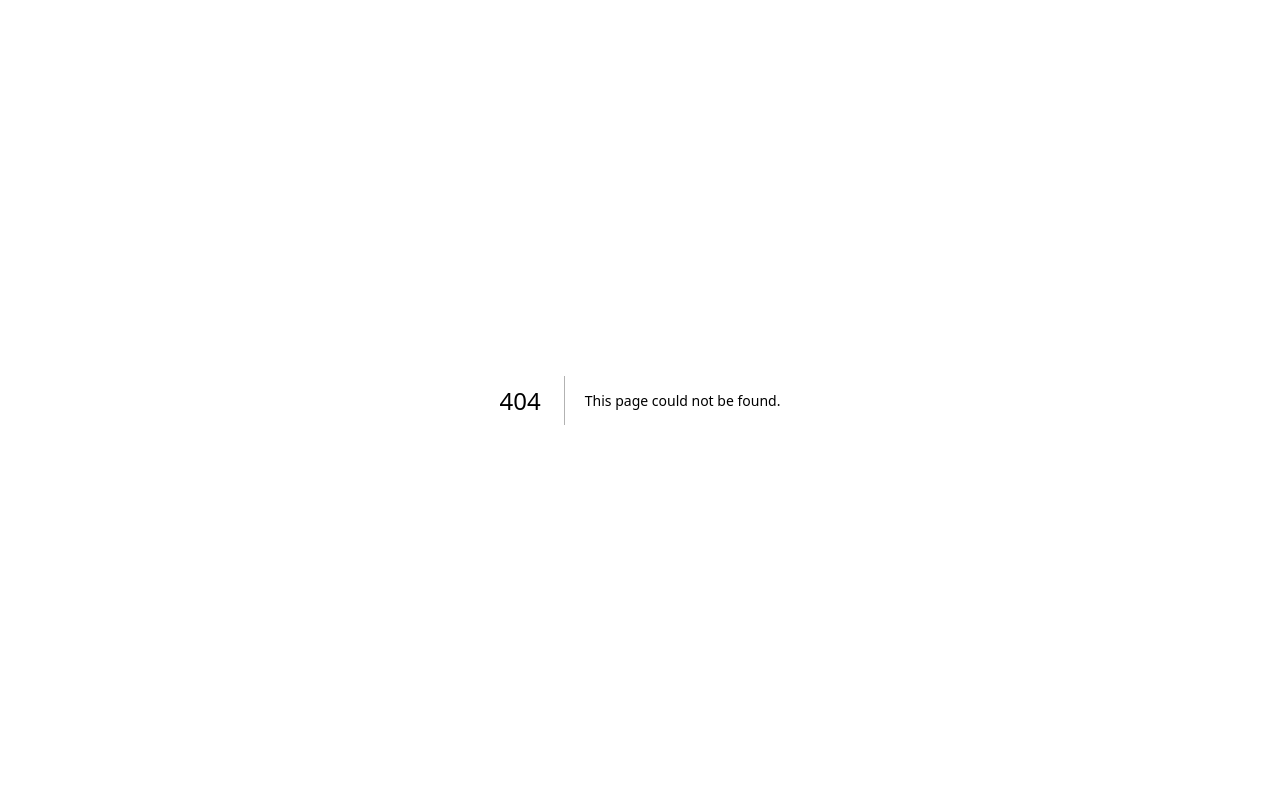
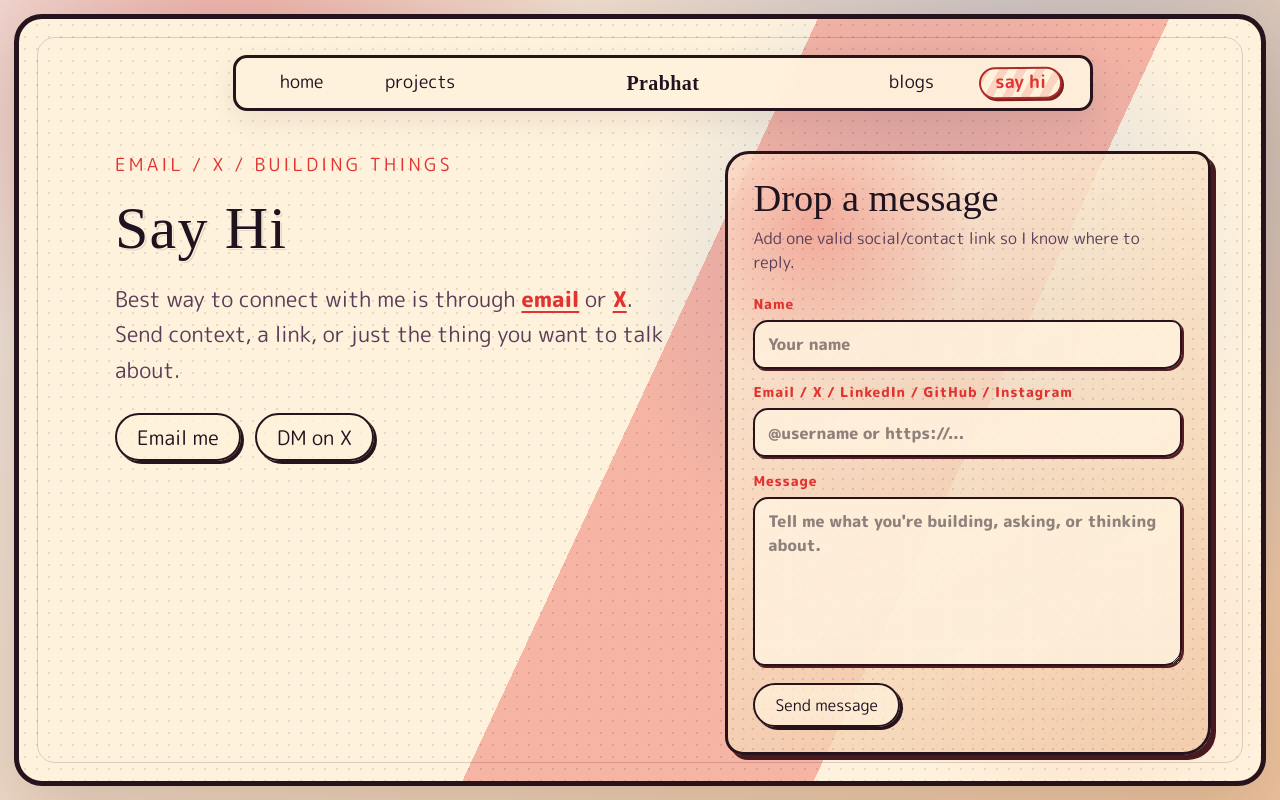
Before and after one commit to Rac-exe/Portfolio-Website, a Next.js app: page /say-hi in a window 1280 px wide. Before the commit this address had no page. Built offline with nearby package versions, Linux system fonts and the light colour scheme; a web font is replaced by a local one.

Commit message:
Build say hi contact page

```diff
--- a/app/components/ComicNav.tsx
+++ b/app/components/ComicNav.tsx
@@ -10,14 +10,14 @@ const LEFT_LINKS = [
 
 const RIGHT_LINKS = [
   { label: "blogs", href: "/blog" },
-  { label: "contact me", href: "/contact" },
+  { label: "say hi", href: "/say-hi" },
 ];
 
 export default function ComicNav() {
   const pathname = usePathname();
 
   return (
-    <header className="site-header fixed left-0 right-0 top-7 z-50">
+    <header className="site-header">
       <nav className="comic-nav mx-auto grid grid-cols-[1fr_auto_1fr] items-center text-lg shadow-sm">
         <div className="nav-side flex min-w-0 justify-start">
           {LEFT_LINKS.map((link) => (
--- a/app/contact/page.tsx
+++ b/app/contact/page.tsx
@@ -1,20 +1,5 @@
-import ComicNav from "../components/ComicNav";
+import { redirect } from "next/navigation";
 
 export default function ContactPage() {
-  return (
-    <main className="comic-stage">
-      <ComicNav />
-      <section className="comic-page flex items-center justify-center px-8 pb-12 pt-32 text-center sm:px-12 md:px-20 lg:px-24">
-        <div>
-          <p className="text-5xl">Contact me</p>
-          <a
-            className="mt-4 block text-2xl text-[var(--accent)]"
-            href="mailto:prabhatbajpai2005@gmail.com"
-          >
-            prabhatbajpai2005@gmail.com
-          </a>
-        </div>
-      </section>
-    </main>
-  );
+  redirect("/say-hi");
 }
--- /dev/null
+++ b/app/say-hi/SayHiForm.tsx
@@ -0,0 +1,100 @@
+"use client";
+
+import { type FormEvent, useState } from "react";
+
+type FormState = "idle" | "sending" | "sent" | "error";
+
+export default function SayHiForm() {
+  const [state, setState] = useState<FormState>("idle");
+  const [error, setError] = useState("");
+
+  async function handleSubmit(event: FormEvent<HTMLFormElement>) {
+    event.preventDefault();
+    setState("sending");
+    setError("");
+
+    const form = event.currentTarget;
+    const formData = new FormData(form);
+
+    try {
+      const response = await fetch("/api/say-hi", {
+        method: "POST",
+        body: JSON.stringify({
+          name: formData.get("name"),
+          reply: formData.get("reply"),
+          message: formData.get("message"),
+          company: formData.get("company"),
+        }),
+      });
+      const payload = (await response.json()) as { error?: string };
+
+      if (!response.ok) {
+        throw new Error(payload.error ?? "Could not send message right now.");
+      }
+
+      form.reset();
+      setState("sent");
+    } catch (caughtError) {
+      setState("error");
+      setError(caughtError instanceof Error ? caughtError.message : "Could not send message right now.");
+    }
+  }
+
+  return (
+    <form className="say-hi-form" onSubmit={handleSubmit}>
+      <input
+        aria-hidden="true"
+        autoComplete="off"
+        className="say-hi-honeypot"
+        name="company"
+        tabIndex={-1}
+        type="text"
+      />
+
+      <label>
+        <span>Name</span>
+        <input maxLength={80} name="name" placeholder="Your name" type="text" />
+      </label>
+
+      <label>
+        <span>Email / X / LinkedIn / GitHub / Instagram</span>
+        <input
+          maxLength={160}
+          name="reply"
+          placeholder="@username or https://..."
+          required
+          type="text"
+        />
+      </label>
+
+      <label>
+        <span>Message</span>
+        <textarea
+          maxLength={1600}
+          name="message"
+          placeholder="Tell me what you're building, asking, or thinking about."
+          required
+          rows={6}
+        />
+      </label>
+
+      <div className="say-hi-form-footer">
+        <button className="comic-button px-5 py-2 text-xl" disabled={state === "sending"} type="submit">
+          {state === "sending" ? "Sending..." : "Send message"}
+        </button>
+
+        {state === "sent" ? (
+          <p className="say-hi-status" role="status">
+            Message sent. I&apos;ll get back when I can.
+          </p>
+        ) : null}
+
+        {state === "error" ? (
+          <p className="say-hi-status say-hi-status-error" role="alert">
+            {error}
+          </p>
+        ) : null}
+      </div>
+    </form>
+  );
+}
--- /dev/null
+++ b/app/say-hi/page.tsx
@@ -0,0 +1,106 @@
+import ComicNav from "../components/ComicNav";
+import ComicScrollFrame from "../components/ComicScrollFrame";
+import SayHiForm from "./SayHiForm";
+
+const SOCIALS = [
+  {
+    label: "GitHub",
+    href: "https://github.com/Rac-exe",
+    icon: (
+      <path d="M12 2.2a10 10 0 0 0-3.2 19.5c.5.1.7-.2.7-.5v-1.9c-2.9.6-3.5-1.2-3.5-1.2-.5-1.1-1.1-1.4-1.1-1.4-.9-.6.1-.6.1-.6 1 .1 1.5 1 1.5 1 .9 1.5 2.3 1.1 2.9.8.1-.6.3-1.1.6-1.3-2.3-.3-4.7-1.1-4.7-5A3.9 3.9 0 0 1 6.4 9c-.1-.3-.4-1.3.1-2.7 0 0 .8-.3 2.7 1a9.5 9.5 0 0 1 5 0c1.9-1.3 2.7-1 2.7-1 .5 1.4.2 2.4.1 2.7a3.9 3.9 0 0 1 1 2.7c0 3.9-2.4 4.7-4.7 5 .4.3.7 1 .7 2v2.5c0 .3.2.6.7.5A10 10 0 0 0 12 2.2Z" />
+    ),
+  },
+  {
+    label: "LinkedIn",
+    href: "https://www.linkedin.com/in/prabhat-bajpai",
+    icon: (
+      <path d="M5 8.2h3.1V19H5V8.2Zm1.6-4.9a1.8 1.8 0 1 1 0 3.6 1.8 1.8 0 0 1 0-3.6ZM10 8.2h3v1.5h.1c.4-.8 1.5-1.8 3.1-1.8 3.3 0 3.9 2.2 3.9 5V19H17v-5.4c0-1.3 0-2.9-1.8-2.9s-2 1.4-2 2.8V19H10V8.2Z" />
+    ),
+  },
+  {
+    label: "X",
+    href: "https://x.com/PrabhatAstrix",
+    icon: <path d="M4 4h4.1l4.1 5.4L16.8 4H20l-6.3 7.4L20.5 20h-4.1l-4.7-6.1L6.5 20H3.3l6.8-8L4 4Zm2.2 1.7 11 12.6h1.1L7.3 5.7H6.2Z" />,
+  },
+  {
+    label: "Instagram",
+    href: "https://instagram.com/Prabhat.whynot",
+    icon: (
+      <path d="M8 3.5h8A4.5 4.5 0 0 1 20.5 8v8a4.5 4.5 0 0 1-4.5 4.5H8A4.5 4.5 0 0 1 3.5 16V8A4.5 4.5 0 0 1 8 3.5Zm0 2A2.5 2.5 0 0 0 5.5 8v8A2.5 2.5 0 0 0 8 18.5h8a2.5 2.5 0 0 0 2.5-2.5V8A2.5 2.5 0 0 0 16 5.5H8Zm4 3.2a3.3 3.3 0 1 1 0 6.6 3.3 3.3 0 0 1 0-6.6Zm0 2a1.3 1.3 0 1 0 0 2.6 1.3 1.3 0 0 0 0-2.6Zm4.1-2.4a.8.8 0 1 1 0 1.6.8.8 0 0 1 0-1.6Z" />
+    ),
+  },
+  {
+    label: "Email",
+    href: "mailto:prabhatbajpai2005@gmail.com",
+    icon: <path d="M4 6h16v12H4V6Zm2.2 2 5.8 4.5L17.8 8H6.2Zm11.8 8v-5.4l-6 4.6-6-4.6V16h12Z" />,
+  },
+];
+
+export default function SayHiPage() {
+  return (
+    <main className="comic-stage comic-scroll-stage">
+      <section className="comic-page comic-scroll-frame">
+        <ComicScrollFrame className="flex flex-col px-8 pb-12 pt-6 sm:px-12 md:px-20 lg:px-24">
+          <ComicNav />
+
+          <div className="say-hi-layout">
+            <section className="say-hi-intro">
+              <p className="text-lg tracking-[0.18em] text-[var(--accent)]">
+                EMAIL / X / BUILDING THINGS
+              </p>
+              <h1 className="manga-title mt-3 text-5xl leading-tight md:text-6xl">
+                Say Hi
+              </h1>
+              <p>
+                Best way to connect with me is through{" "}
+                <a href="mailto:prabhatbajpai2005@gmail.com">email</a> or{" "}
+                <a href="https://x.com/PrabhatAstrix" rel="noopener" target="_blank">
+                  X
+                </a>
+                . Send context, a link, or just the thing you want to talk about.
+              </p>
+              <div className="say-hi-direct-links">
+                <a className="comic-button px-5 py-2 text-xl" href="mailto:prabhatbajpai2005@gmail.com">
+                  Email me
+                </a>
+                <a
+                  className="comic-button px-5 py-2 text-xl"
+                  href="https://x.com/PrabhatAstrix"
+                  rel="noopener"
+                  target="_blank"
+                >
+                  DM on X
+                </a>
+              </div>
+            </section>
+
+            <section className="say-hi-panel">
+              <h2>Drop a message</h2>
+              <p>
+                Add one valid social/contact link so I know where to reply.
+              </p>
+              <SayHiForm />
+            </section>
+          </div>
+
+          <section className="say-hi-socials" aria-label="Social links">
+            {SOCIALS.map((social) => (
+              <a
+                aria-label={social.label}
+                href={social.href}
+                key={social.label}
+                rel={social.href.startsWith("http") ? "noopener" : undefined}
+                target={social.href.startsWith("http") ? "_blank" : undefined}
+              >
+                <svg aria-hidden="true" viewBox="0 0 24 24">
+                  {social.icon}
+                </svg>
+                <span>{social.label}</span>
+              </a>
+            ))}
+          </section>
+        </ComicScrollFrame>
+      </section>
+    </main>
+  );
+}
```
